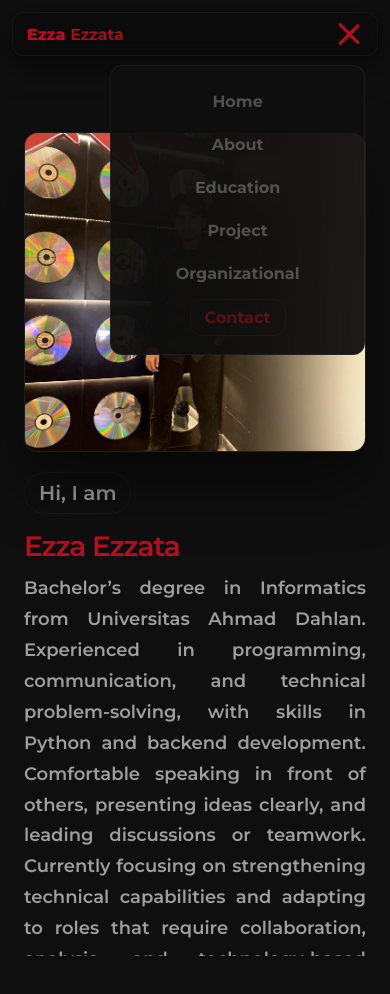
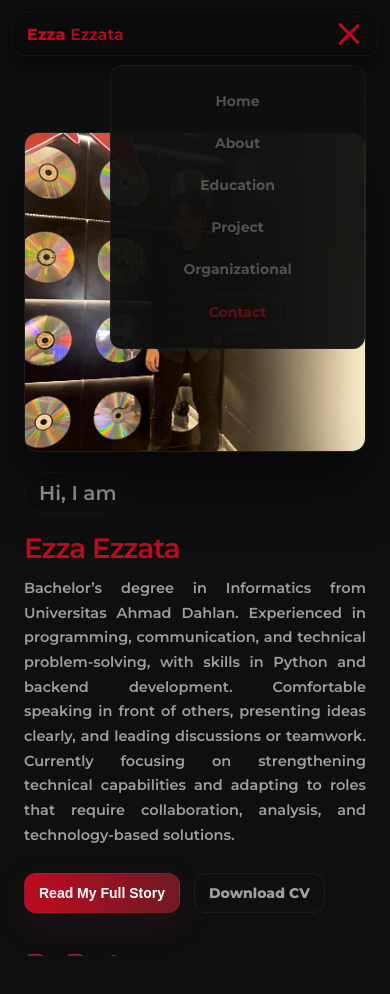
Before and after one commit to Ezza028/ezza-profile, a plain HTML site: page index.html in a window 390 px wide. Both pictures are taken after a click on the element 349 px from the left and 34 px from the top of the page. Drawn offline with Linux system fonts and the light colour scheme.

Commit message:
Update index.html

```diff
--- a/index.html
+++ b/index.html
@@ -452,6 +452,60 @@
       filter: drop-shadow(0 0 3px rgba(168, 50, 63, 0.2));
     }
 
+   /* ===== MOBILE FONT AUTO SCALE ===== */
+    @media (max-width: 520px) {
+
+      /* Heading utama */
+      h1 {
+        font-size: 28px !important;
+        line-height: 1.15;
+      }
+
+      /* Subheading section */
+      .section-title {
+        font-size: 20px !important;
+      }
+
+      /* Lead paragraf di hero */
+      .lead {
+        font-size: 14.5px !important;
+        line-height: 1.7;
+      }
+
+      /* Paragraph umum */
+      p {
+        font-size: 14px !important;
+      }
+
+      /* Card text */
+      .card {
+        font-size: 14.5px !important;
+        line-height: 1.65;
+      }
+
+      /* Navbar text */
+      nav a {
+        font-size: 14px !important;
+      }
+
+      /* Button */
+      .btn,
+      .btn-primary,
+      .btn-ghost {
+        font-size: 14px !important;
+        padding: 10px 14px;
+      }
+
+      /* Form inputs */
+      #contact input,
+      #contact textarea,
+      #contact button {
+        font-size: 14px !important;
+      }
+
+    }
+
+
 
   </style>
 </head>
```
Lines whose indentation alone changed are shown as unchanged.
